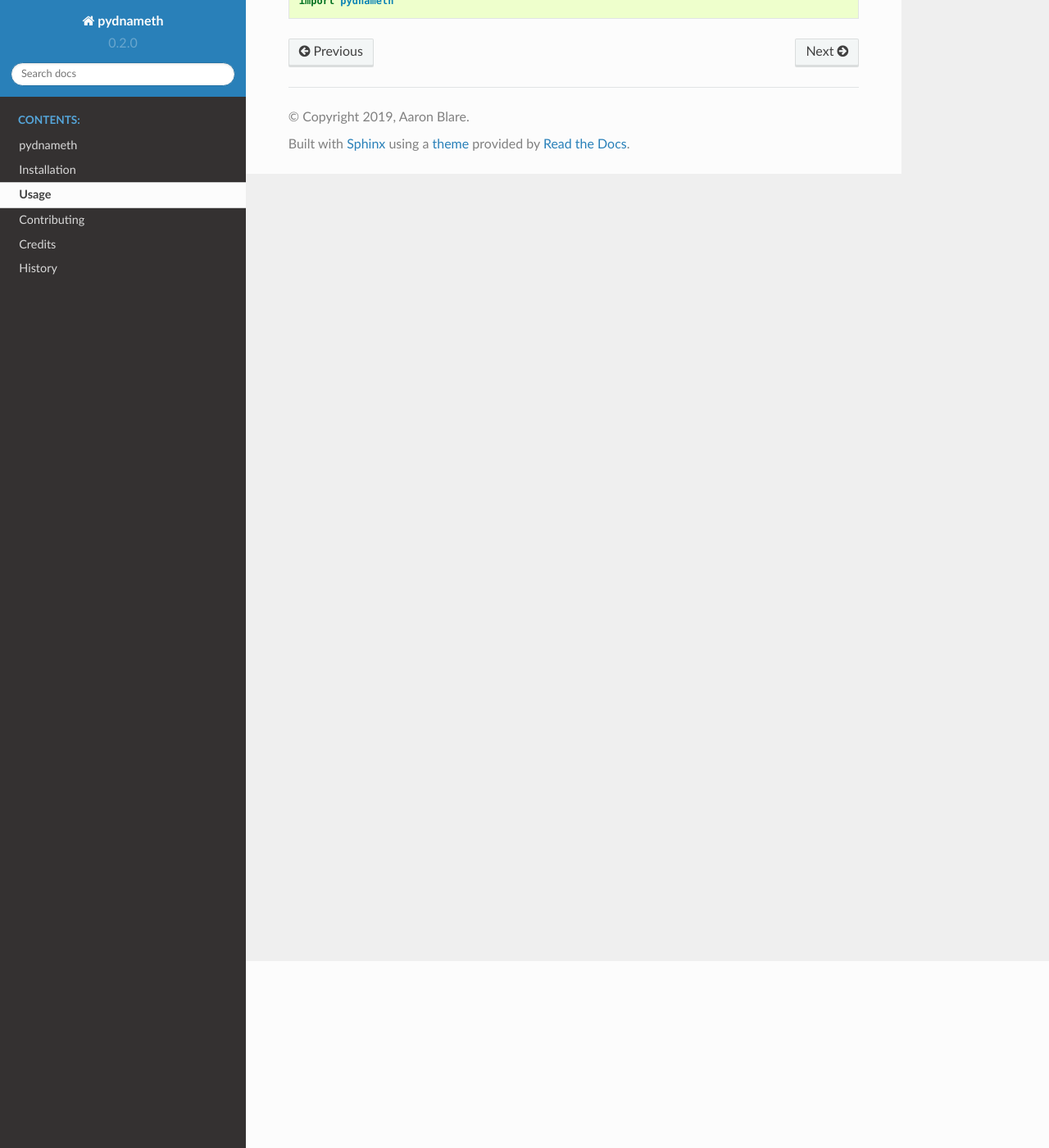
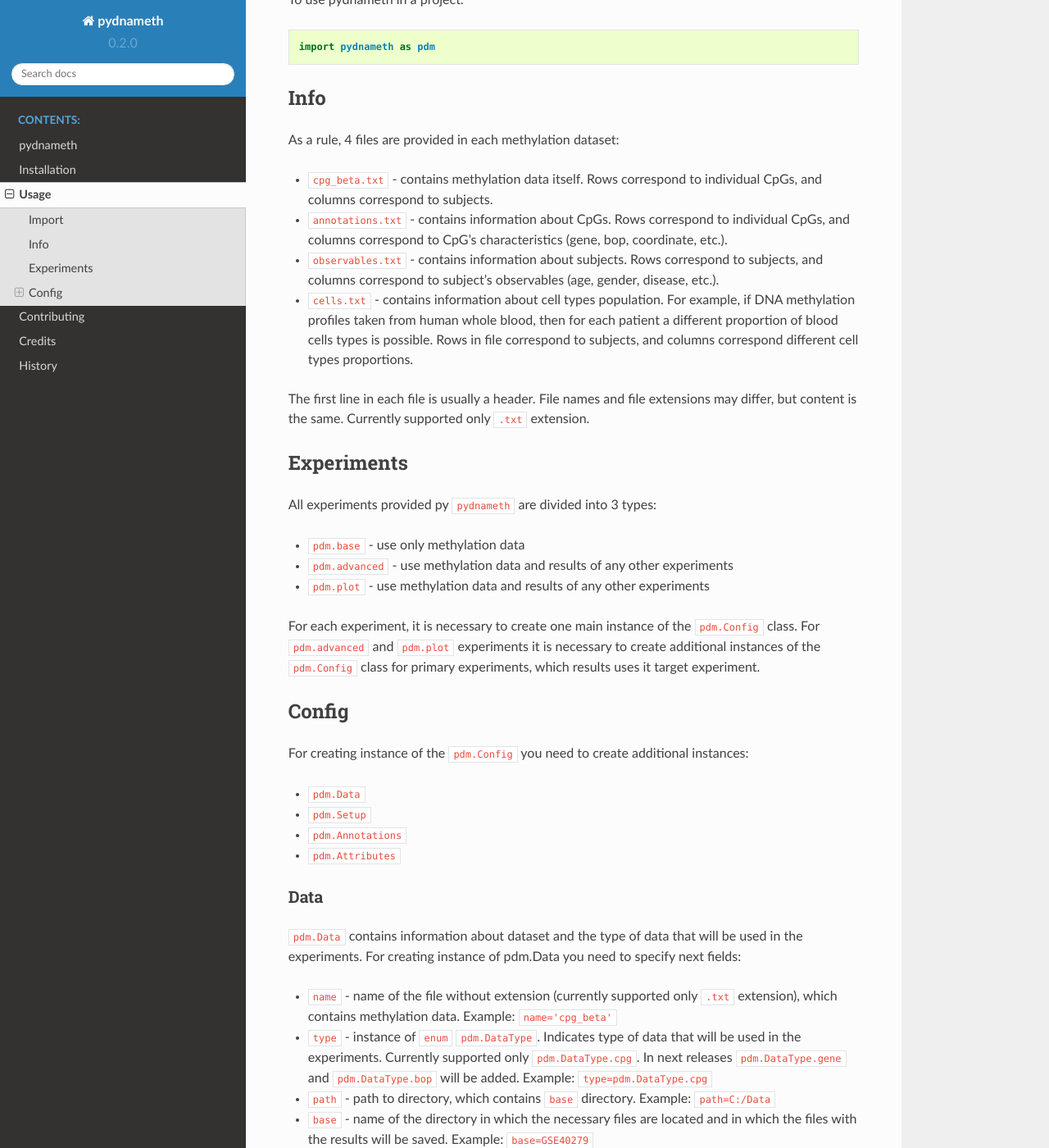
Before and after one commit to alexsoll/pydnameth, a Sphinx documentation site: the page built from docs/usage.rst, in a window 1280 px wide and 1400 px high, scrolled down 228 px. Shown: the whole window at 82% size. Built offline with Sphinx 7.4.7 and the Read the Docs theme 2.0.0, drawn with Linux system fonts in a browser that asks for light colours; pages that are not in the unit, such as notebooks, are missing from menus.

Commit message:
Moved target to Attributes. Added some documentation

```diff
--- a/docs/usage.rst
+++ b/docs/usage.rst
@@ -2,6 +2,69 @@
 Usage
 =====
 
+Import
+------
+
 To use pydnameth in a project::
 
-    import pydnameth
+    import pydnameth as pdm
+
+Info
+----
+
+As a rule, 4 files are provided in each methylation dataset:
+
+* ``cpg_beta.txt`` - contains methylation data itself.
+  Rows correspond to individual CpGs, and columns correspond to subjects.
+* ``annotations.txt`` - contains information about CpGs.
+  Rows correspond to individual CpGs, and columns correspond to CpG's characteristics (gene, bop, coordinate, etc.).
+* ``observables.txt`` - contains information about subjects.
+  Rows correspond to subjects, and columns correspond to subject's observables (age, gender, disease, etc.).
+* ``cells.txt`` - contains information about cell types population.
+  For example, if DNA methylation profiles taken from human whole blood,
+  then for each patient a different proportion of blood cells types is possible.
+  Rows in file correspond to subjects, and columns correspond different cell types proportions.
+
+The first line in each file is usually a header. File names and file extensions may differ, but content is the same.
+Currently supported only ``.txt`` extension.
+
+
+Experiments
+-----------
+
+All experiments provided py ``pydnameth`` are divided into 3 types:
+
+* ``pdm.base`` - use only methylation data
+* ``pdm.advanced`` - use methylation data and results of any other experiments
+* ``pdm.plot`` - use methylation data and results of any other experiments
+
+For each experiment, it is necessary to create one main instance of the ``pdm.Config`` class.
+For ``pdm.advanced`` and ``pdm.plot`` experiments it is necessary to create additional instances of the ``pdm.Config`` class for primary experiments,
+which results uses it target experiment.
+
+Config
+------
+
+For creating instance of the ``pdm.Config`` you need to create additional instances:
+
+* ``pdm.Data``
+* ``pdm.Setup``
+* ``pdm.Annotations``
+* ``pdm.Attributes``
+
+Data
+~~~~
+
+``pdm.Data`` contains information about dataset and the type of data that will be used in the experiments.
+For creating instance of pdm.Data you need to specify next fields:
+
+* ``name`` - name of the file without extension (currently supported only ``.txt`` extension),
+  which contains methylation data. Example: ``name='cpg_beta'``
+* ``type`` - instance of ``enum`` ``pdm.DataType``.
+  Indicates type of data that will be used in the experiments.
+  Currently supported only ``pdm.DataType.cpg``.
+  In next releases ``pdm.DataType.gene`` and ``pdm.DataType.bop`` will be added. Example: ``type=pdm.DataType.cpg``
+* ``path`` - path to directory, which contains ``base`` directory.
+  Example: ``path=C:/Data``
+* ``base`` - name of the directory in which the necessary files are located and in which the files with the results will be saved.
+  Example: ``base=GSE40279``
```
Also changed, not shown: CONTRIBUTING.rst (+12 -4 lines), README.rst (+22 -8 lines), 6 other files.
